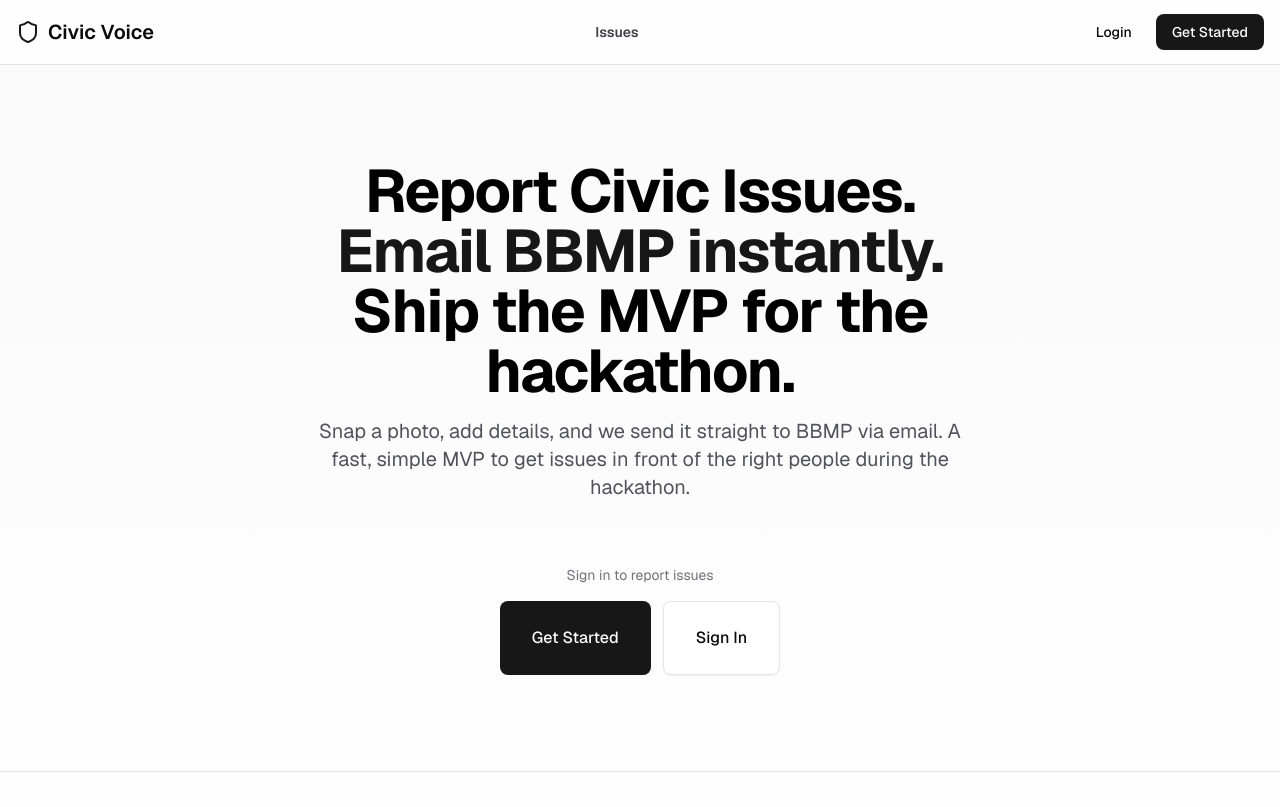
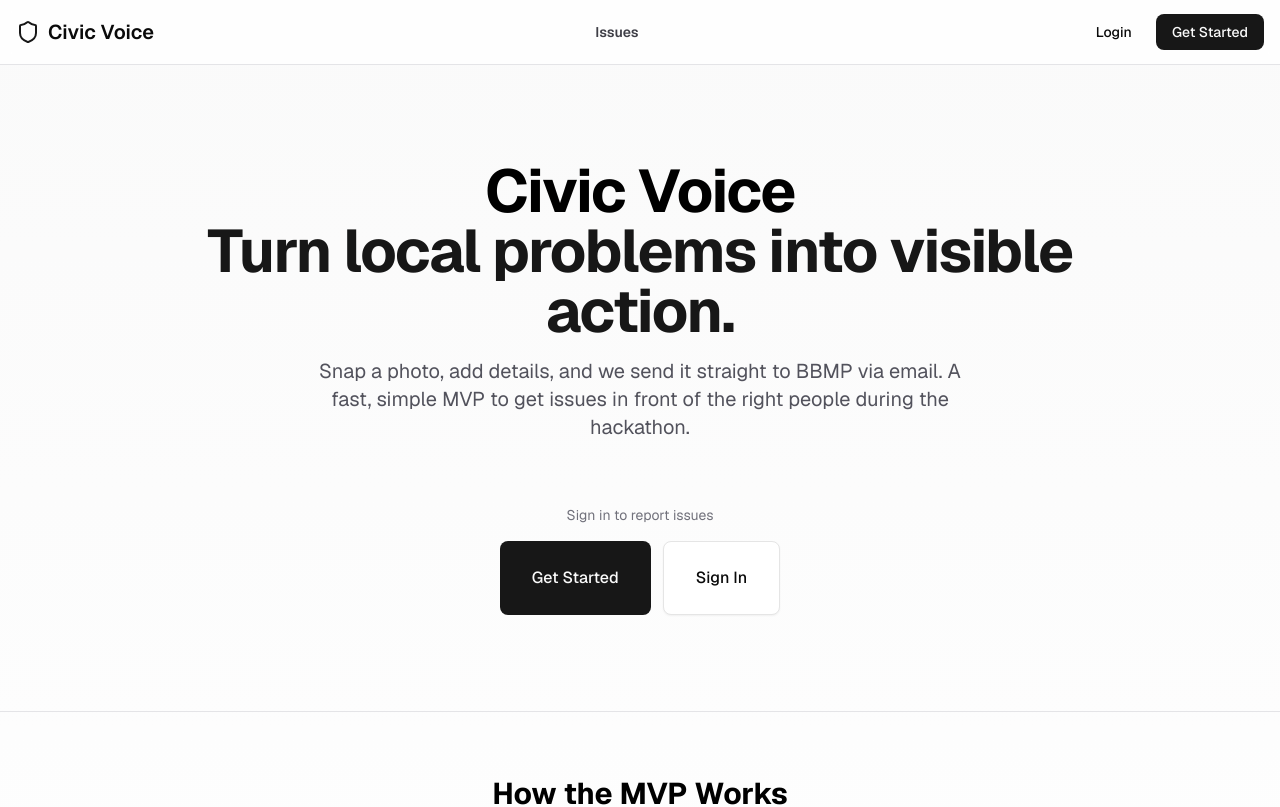
Before and after one commit to RohithAchar/civic-voice, a Next.js app: page / in a window 1280 px wide. Shown: the top 807 px of the page. Built offline with nearby package versions, Linux system fonts and the light colour scheme; no server answers.

Commit message:
landing page title

```diff
--- a/app/page.js
+++ b/app/page.js
@@ -55,11 +55,11 @@ export default async function Home() {
           <div className="max-w-4xl mx-auto text-center space-y-8">
             <div className="space-y-4">
               <h1 className="text-4xl sm:text-5xl md:text-6xl font-bold tracking-tight text-black dark:text-zinc-50">
-                Report Civic Issues.
+                Civic Voice
                 <br />
-                <span className="text-primary">Email BBMP instantly.</span>
-                <br />
-                Ship the MVP for the hackathon.
+                <span className="text-primary">
+                  Turn local problems into visible action.
+                </span>
               </h1>
               <p className="text-lg sm:text-xl text-zinc-600 dark:text-zinc-400 max-w-2xl mx-auto">
                 Snap a photo, add details, and we send it straight to BBMP via
```
